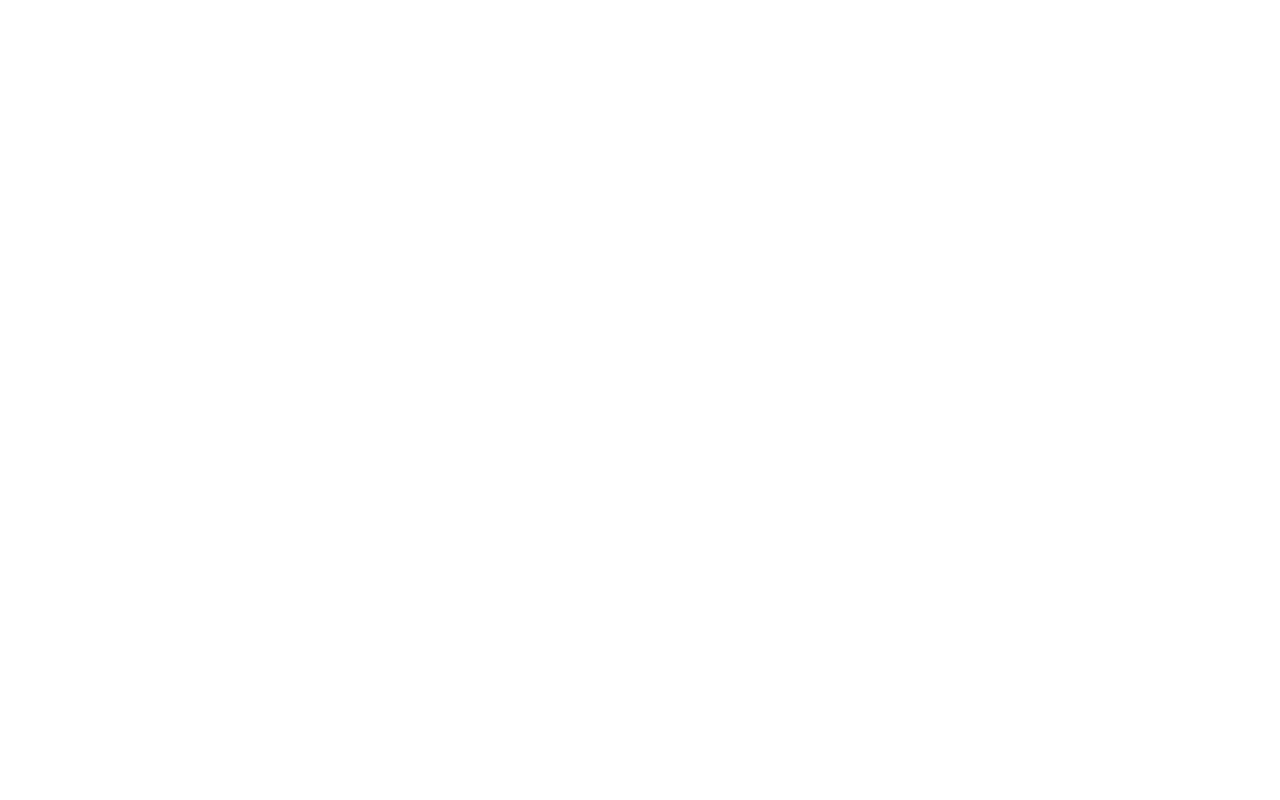
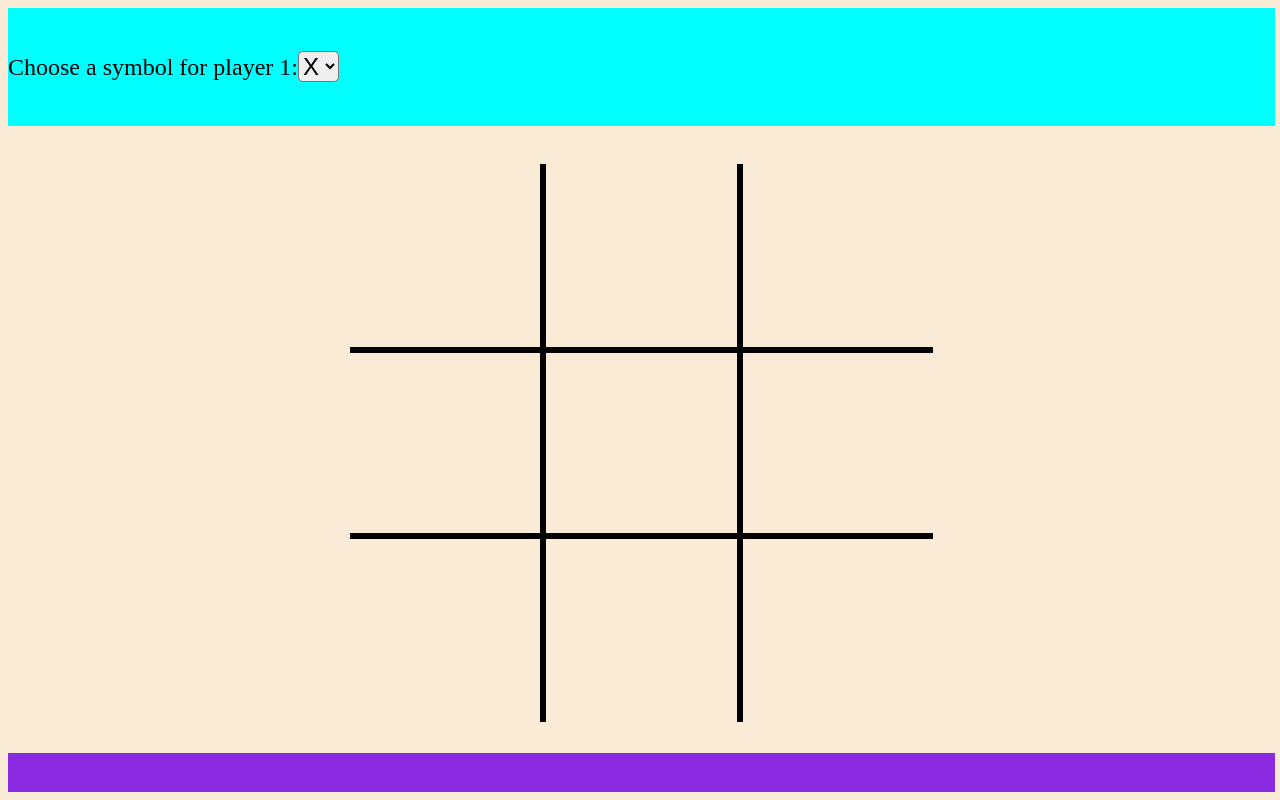
Before and after one commit to skashifzafar/tictactoe, a plain HTML site: page index.html in a window 1280 px wide. Drawn offline with Linux system fonts and the light colour scheme.

Commit message:
basic game

```diff
--- a/index.html
+++ b/index.html
@@ -4,9 +4,15 @@
     <meta charset="UTF-8">
     <meta http-equiv="X-UA-Compatible" content="IE=edge">
     <meta name="viewport" content="width=device-width, initial-scale=1.0">
-    <title>Document</title>
+    <script src="jscript.js" defer></script>
+    <link rel="stylesheet" href="style.css" >
+    <title>TicTacToe</title>
 </head>
 <body>
-
+    <div class="main">
+        <div class="header"></div>
+        <div class="game"></div>
+        <div class="foot"></div>
+    </div>
 </body>
 </html>
--- a/jscript.js
+++ b/jscript.js
@@ -0,0 +1,118 @@
+function gameboard(){
+    var board=[['','',''],['','',''],['','','']]
+    const turn=(ident,x,y)=>{
+        console.log(x,y)
+        if (board[x][y] ==''){
+            board[x][y]=ident
+        }
+        else{
+            console.log('Invalid')
+        }
+        console.log(board)
+        make_board()
+        return board_check()
+    }
+    const board_check=()=>{
+        for (var i=0;i<3;i++){
+            let row=board[i][0]
+            let col=board[0][i]
+            row_set=true
+            col_set=true
+            for (var j=0;j<3;j++){
+                if (row!=''){
+                    if (row!=board[i][j]){
+                        row_set=false
+                    }
+                }
+                else{
+                    row_set=false
+                }
+                if (col!=''){
+                    if (col!=board[j][i]){
+                        col_set=false
+                    }
+                }
+                else{
+                    col_set=false
+                }
+            }
+        if(row_set){
+            return row
+        }
+        if(col_set){
+            return col
+        }
+        }
+        return ''
+    }
+    const make_board=()=>{
+        for(var i=0;i<3;i++){
+            for(var j=0;j<3;j++){
+                const cell=document.getElementById(i+''+j);
+                cell.innerHTML=board[i][j]
+            }
+        }
+    }
+    return{turn}
+}
+//Instantiate the game
+const board1=gameboard()
+//Create header
+
+const head_div=document.querySelector('.header')
+const sym_div=document.createElement('label')
+sym_div.classList='sym_div'
+const sym=document.createElement('label')
+sym.for='sym';
+sym.innerHTML='Choose a symbol for player 1:'
+const sel_sym=document.createElement('select')
+sel_sym.name='sym'
+sel_sym.id='sym'
+const sym_x=document.createElement('option')
+sym_x.value='X'
+sym_x.innerHTML='X'
+const sym_o=document.createElement('option')
+sym_o.value='O'
+sym_o.innerHTML='O'
+sel_sym.appendChild(sym_x)
+sel_sym.appendChild(sym_o)
+sym_div.appendChild(sym)
+sym_div.appendChild(sel_sym)
+head_div.appendChild(sym_div)
+//Create Board
+const game=document.querySelector('.game')
+const board_div=document.createElement('div')
+board_div.classList='board'
+
+for(var i=0;i<3;i++){
+    const row=document.createElement('div')
+    row.classList='row '+i
+    for(var j=0;j<3;j++){
+        const cell_div=document.createElement('div')
+        cell_div.classList='cell'+' r'+i+' c'+j+' '+i+j
+        const cell=document.createElement('div')
+        cell.id=i+''+j;
+        const p1=document.getElementById('sym')
+        //cell.innerHTML='X'
+        cell_div.appendChild(cell)
+        row.appendChild(cell_div)
+    }
+    board_div.appendChild(row)
+}
+game.appendChild(board_div)
+const buttonPressed = e => {
+    console.log(e.target.className);  // Get ID of Clicked Element
+    var class_ref=e.target.className;
+    var class_ref1=class_ref.split(' ');
+    console.log(class_ref,class_ref1);
+    var class_ref2=class_ref1[3].split('');
+    const p1=document.getElementById('sym');
+    board1.turn(p1.value,class_ref2[0],class_ref2[1]);
+    }
+ref_cell=document.querySelectorAll('.cell')
+const len=ref_cell.length
+console.log(len)
+for(var i=0;i<len;i++){
+    ref_cell[i].addEventListener("click", buttonPressed)
+    //ref_cell.addEventListener('click', function(){board1.turn('X',i,j)})
+    }
--- a/style.css
+++ b/style.css
@@ -0,0 +1,92 @@
+html{
+    margin: 0;
+    padding: 0;
+}
+body{
+    background-color: antiquewhite;
+    height: 98vh;
+    width: 99vw;
+}
+.main{
+    height: 100%;
+    width: 100%;
+    display: flex;
+    flex-direction: column;
+    justify-content:space-evenly;
+}
+.header{
+    background-color: aqua;
+    height: 15%;
+}
+.game{
+    background-color: antiquewhite;
+    height: 80%;
+}
+
+.foot{
+    background-color: blueviolet;
+    height: 5%;
+}
+.board{
+    height:90%;
+    margin-top: 1%;
+    margin-left: 25%;
+    margin-right: 25%;
+    /*display: grid;
+    grid-template-columns: repeat(3,1fr);
+    grid-template-rows: repeat(3,1fr);*/
+    display: flex;
+    flex-direction: column;
+    padding: 2%;
+
+}
+.row{
+    width: 100%;
+    height: 33%;
+    display: flex;
+    justify-content: space-around;
+
+}
+.cell{
+    width: 33%;
+    border-width: 5%px;
+    border-color: black;
+    font-size: 20vh;
+    font-weight: lighter;
+    display: flex;
+    flex-direction: column;
+    align-items: center;
+}
+.r0{
+    border-bottom-style: solid ;
+}
+.r1{
+    border-bottom-style: solid ;
+    border-top-style: solid ;
+}
+.r2{
+    border-top-style: solid ;
+}
+.c0{
+    border-right-style: solid ;
+}
+.c1{
+    border-right-style: solid ;
+    border-left-style: solid ;
+}
+.c2{
+    border-left-style: solid ;
+}
+.header{
+    display: flex;
+    justify-content: space-between;
+    align-items: center;
+}
+
+.sym_div{
+    font-size: 3vh;
+}
+select{
+    border-radius: 5px;
+    font-size: 3vh;
+}
```
